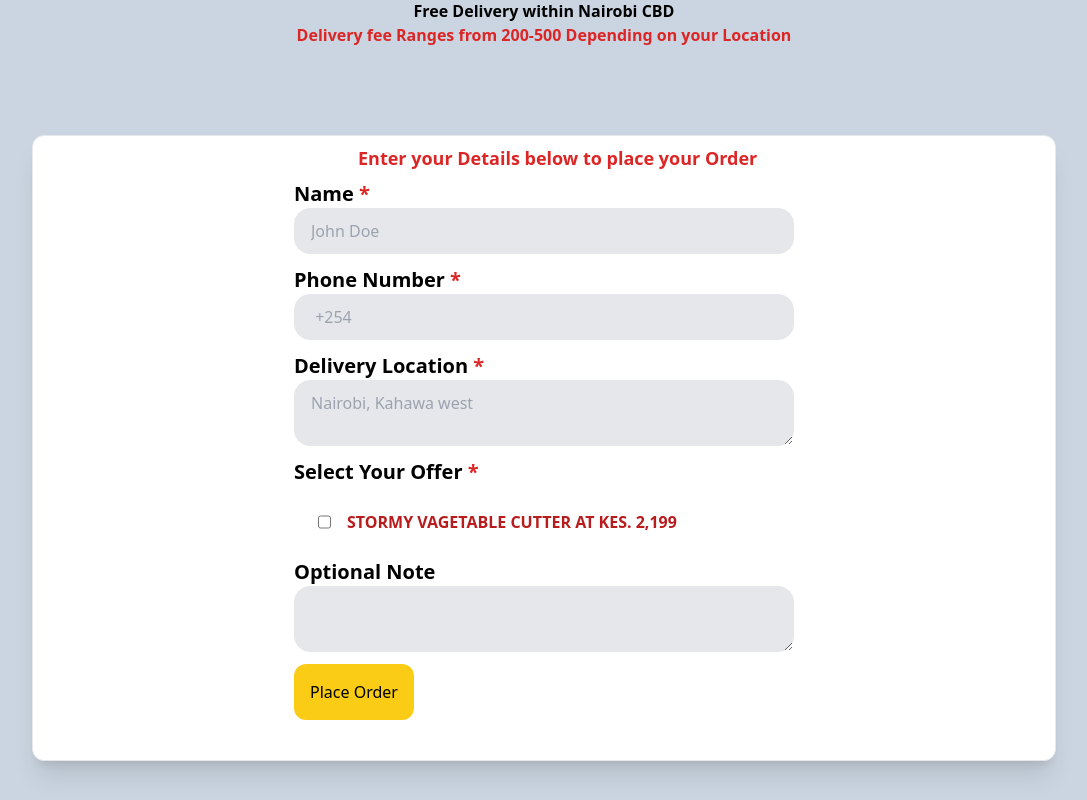
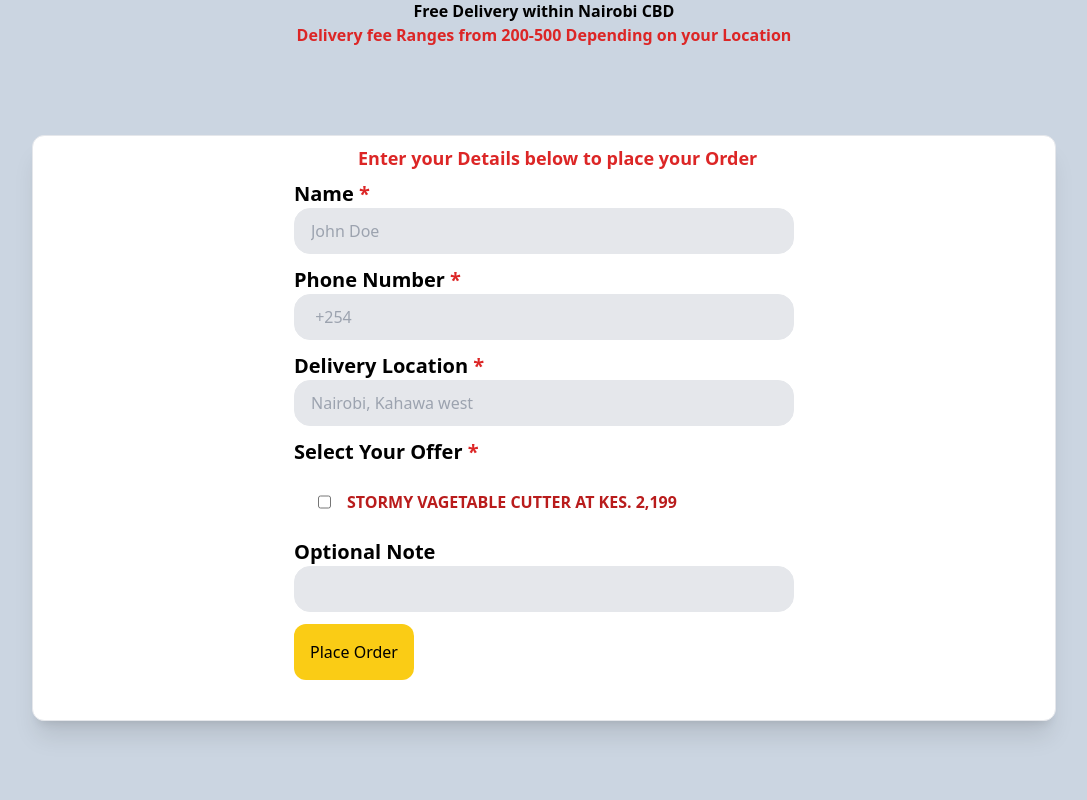
Before and after one commit to Zackius/Vincventure, a React (Create React App) app: page /stormymanualcutter in a window 1280 px wide. Shown: the part 5700-6500 px from the top of the page, without its empty margins (96-1183 px from the left). Built offline with nearby package versions, Linux system fonts and the light colour scheme; no server answers.

Commit message:
Changed StomryManualCutter form to formik

```diff
--- a/src/pages/StormyManualCutter.js
+++ b/src/pages/StormyManualCutter.js
@@ -13,6 +13,7 @@ import {
   stormy8,
   stormy9,
 } from "../img";
+import axios from "axios";
 
 const validate = Yup.object({
   username: Yup.string().required("Your Username is required"),
@@ -92,19 +93,28 @@ const StormyManualCutter = () => {
       </section>
  <Formik
         initialValues={{
-          username:"",
+          username: "",
           checked: [],
           phonenumber: "",
-          deliverylocation: "",
-          optionalnote: ""
+          delivery: "",
+          note: "",
         }}
-
-        onSubmit={(values )=>{
-        console.log(values)
-      }}>
-      <Form
-        className="flex flex-col hero container max-w-screen-lg mx-auto pb-10  bg-white border shadow-xl rounded-xl"
+        onSubmit={({ username, checked, phonenumber, delivery, note }) => {
+          console.log(username, checked, phonenumber, delivery, note);
+          axios
+            .post("http://localhost:5000/api/sendemail", {
+              username: username,
+              checked: checked,
+              phonenumber: phonenumber,
+              delivery: delivery,
+              note: note,
+            })
+            .catch((error) => {
+              console.log(error);
+            });
+        }}
       >
+        <Form className="flex flex-col hero container max-w-screen-lg mx-auto pb-10  bg-white border shadow-xl rounded-xl">
           <div className="mx-auto">
             <div className="justify-center p-2 pl-16">
               <p className="font-bold text-lg text-red-600">
@@ -139,9 +149,9 @@ const StormyManualCutter = () => {
               <label className="text-xl font-bold">
                 Delivery Location <span className="text-red-600">*</span>{" "}
               </label>
-            <textarea
+              <Field
                 className="appearance-none block w-[300px] md:w-[500px] bg-gray-200 text-black  border  rounded-2xl  py-3 px-4 mb-3 leading-tight focus:outline-none focus:bg-white "
-              name="deliverylocation"
+                name="delivery"
                 placeholder="Nairobi, Kahawa west"
                 required
               />
@@ -157,20 +167,25 @@ const StormyManualCutter = () => {
                     name="checked"
                     value="STORMY VAGETABLE CUTTER AT KES. 2,199"
                   />
-              <p className="font-bold text-red-700">STORMY VAGETABLE CUTTER AT KES. 2,199</p>
+                  <p className="font-bold text-red-700">
+                STORMY VAGETABLE CUTTER AT KES. 2,199
+                  </p>
                 </label>
               </div>
             </div>
             <div>
               <label className="text-xl font-bold">Optional Note </label>
-            <textarea
+              <Field
                 className="appearance-none block w-[300px] md:w-[500px] bg-gray-200 text-black border  rounded-2xl  py-3 px-4 mb-3 leading-tight focus:outline-none focus:bg-white "
                 type="text"
-              name="optionalnote"
+                name="note"
               />
             </div>
             <div>
-              <button type="submit"  className=" content-center p-4 bg-yellow-400 rounded-xl  hover:bg-yellow-600">
+              <button
+                type="submit"
+                className=" content-center p-4 bg-yellow-400 rounded-xl  hover:bg-yellow-600"
+              >
                 Place Order
                 <Link to="/deliverynote"></Link>
               </button>
--- a/src/pages/ToiletRack/ToiletRack.js
+++ b/src/pages/ToiletRack/ToiletRack.js
@@ -8,7 +8,7 @@ import { rack, rack1, rack2, toilet1, desgin } from "./Images";
 const validate = Yup.object({
   username: Yup.string().required("Your Username is required"),
   phonenumber: Yup.string().required("Phone number required"),
-  deliverylocation: Yup.string().required("Delivery location required"),
+  delivery: Yup.string().required("Delivery location required"),
 });
 
 const StormyManualCutter = () => {
@@ -112,13 +112,20 @@ const StormyManualCutter = () => {
           username: "",
           checked: [],
           phonenumber: "",
-          deliverylocation: "",
-          optionalnote: "",
+          delivery: "",
+          note: "",
         }}
-        onSubmit={(values) => {
-          console.log(values);
+
+        onSubmit={({ username, checked, phonenumber, delivery, note }) => {
+          console.log(username, checked, phonenumber, delivery, note);
           axios
-            .post("http://localhost:5000/send_email", values)
+            .post("http://localhost:5000/api/sendemail", {
+              username: username,
+              checked: checked,
+              phonenumber: phonenumber,
+              delivery: delivery,
+              note: note,
+            })
             .catch((error) => {
               console.log(error);
             });
@@ -159,9 +166,9 @@ const StormyManualCutter = () => {
               <label className="text-xl font-bold">
                 Delivery Location <span className="text-red-600">*</span>{" "}
               </label>
-              <textarea
+              <Field
                 className="appearance-none block w-[300px] md:w-[500px] bg-gray-200 text-black  border  rounded-2xl  py-3 px-4 mb-3 leading-tight focus:outline-none focus:bg-white "
-                name="deliverylocation"
+                name="delivery"
                 placeholder="Nairobi, Kahawa west"
                 required
               />
@@ -185,10 +192,10 @@ const StormyManualCutter = () => {
             </div>
             <div>
               <label className="text-xl font-bold">Optional Note </label>
-              <textarea
+              <Field
                 className="appearance-none block w-[300px] md:w-[500px] bg-gray-200 text-black border  rounded-2xl  py-3 px-4 mb-3 leading-tight focus:outline-none focus:bg-white "
                 type="text"
-                name="optionalnote"
+                name="note"
               />
             </div>
             <div>
```
Lines whose indentation alone changed are shown as unchanged.
